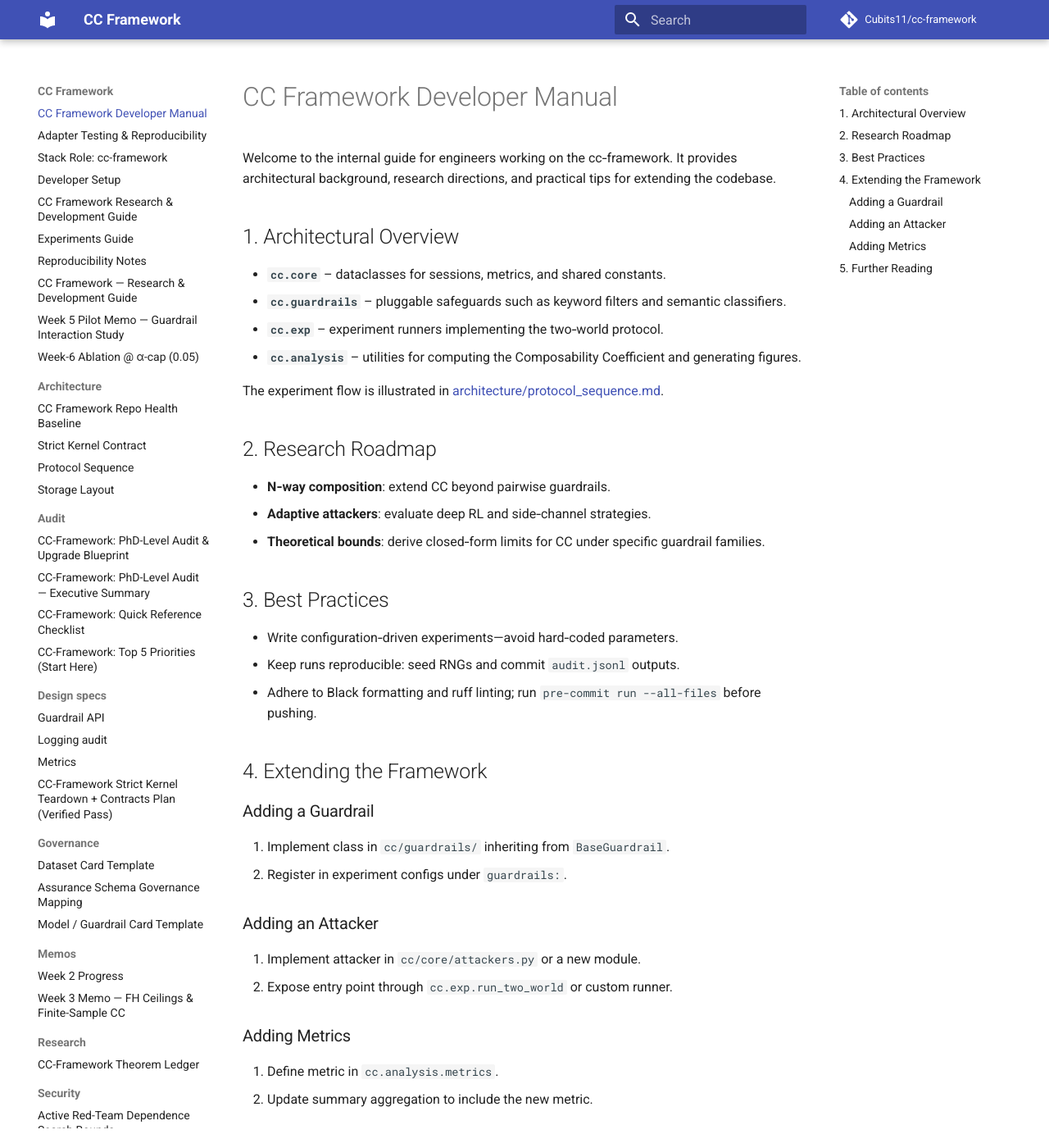
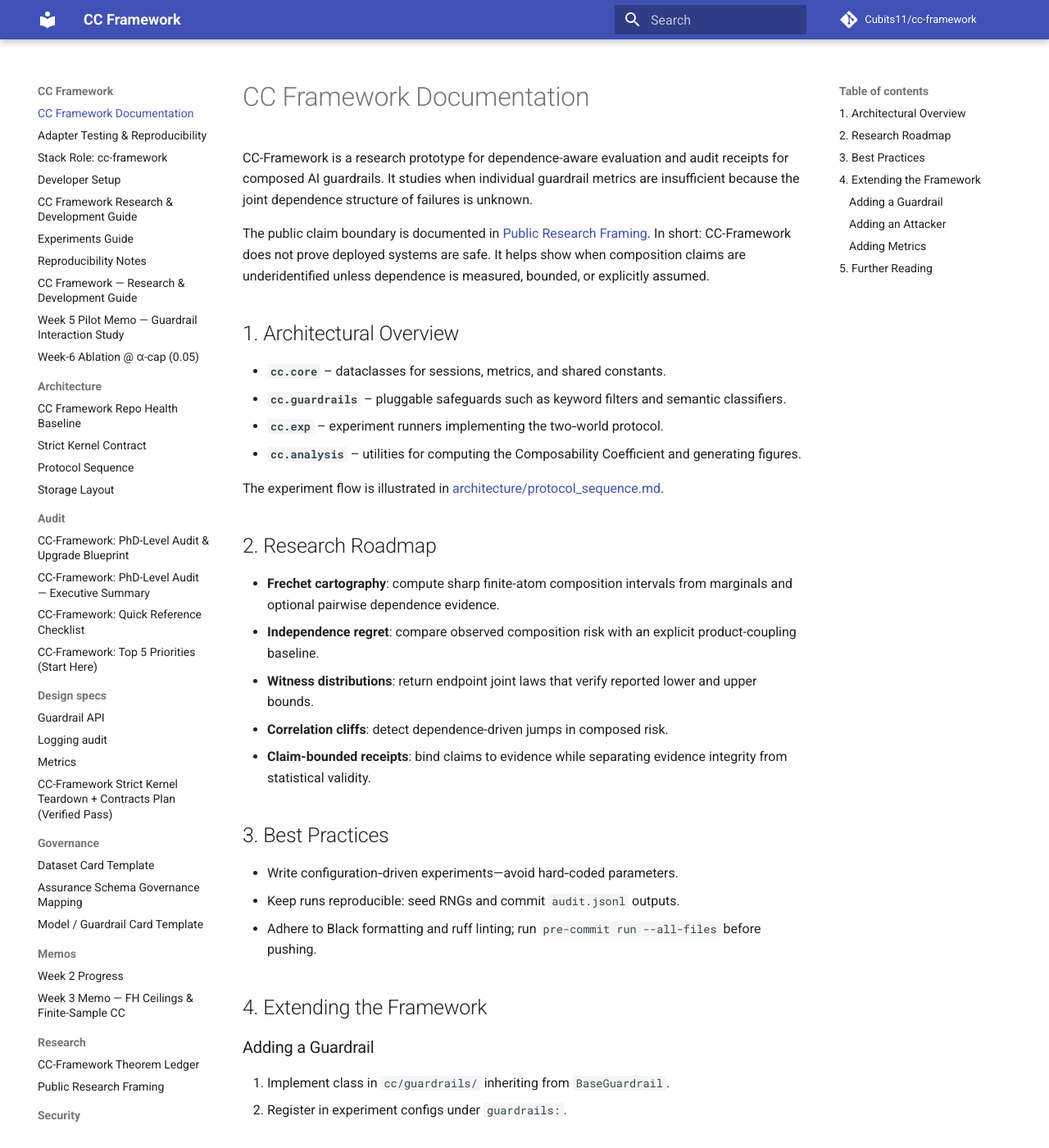
Before and after one commit to Cubits11/cc-framework, an MkDocs documentation site: the page built from docs/index.md, in a window 1280 px wide and 1400 px high. Shown: the whole window at 82% size. Built offline with MkDocs 1.6.1 and Material for MkDocs 9.7.7, drawn with Linux system fonts in a browser that asks for light colours; comment, search, counter and statistics services are not loaded; some of the changed text lies outside the part shown.

Commit message:
CC Doc Check

```diff
--- a/docs/index.md
+++ b/docs/index.md
@@ -1,8 +1,15 @@
-# CC Framework Developer Manual
+# CC Framework Documentation
 
-Welcome to the internal guide for engineers working on the cc‑framework. It
-provides architectural background, research directions, and practical tips for
-extending the codebase.
+CC-Framework is a research prototype for dependence-aware evaluation and audit
+receipts for composed AI guardrails. It studies when individual guardrail
+metrics are insufficient because the joint dependence structure of failures is
+unknown.
+
+The public claim boundary is documented in
+[Public Research Framing](research/public-framing.md). In short: CC-Framework
+does not prove deployed systems are safe. It helps show when composition claims
+are underidentified unless dependence is measured, bounded, or explicitly
+assumed.
 
 ## 1. Architectural Overview
 
@@ -18,10 +25,15 @@ The experiment flow is illustrated in
 
 ## 2. Research Roadmap
 
-* **N‑way composition**: extend CC beyond pairwise guardrails.
-* **Adaptive attackers**: evaluate deep RL and side‑channel strategies.
-* **Theoretical bounds**: derive closed‑form limits for CC under specific
-  guardrail families.
+* **Frechet cartography**: compute sharp finite-atom composition intervals from
+  marginals and optional pairwise dependence evidence.
+* **Independence regret**: compare observed composition risk with an explicit
+  product-coupling baseline.
+* **Witness distributions**: return endpoint joint laws that verify reported
+  lower and upper bounds.
+* **Correlation cliffs**: detect dependence-driven jumps in composed risk.
+* **Claim-bounded receipts**: bind claims to evidence while separating evidence
+  integrity from statistical validity.
 
 ## 3. Best Practices
 
@@ -49,6 +61,7 @@ The experiment flow is illustrated in
 
 ## 5. Further Reading
 
+* [Public Research Framing](research/public-framing.md)
 * [Experiments Guide](experiments-guide.md)
 * [Reproducibility Notes](reproducibility.md)
 
```
Also changed, not shown: README.md (+25 -0 lines), docs/research-development-guide.md (+19 -5 lines), docs/research/public-framing.md (added, +118 -0 lines), 1 other file.
